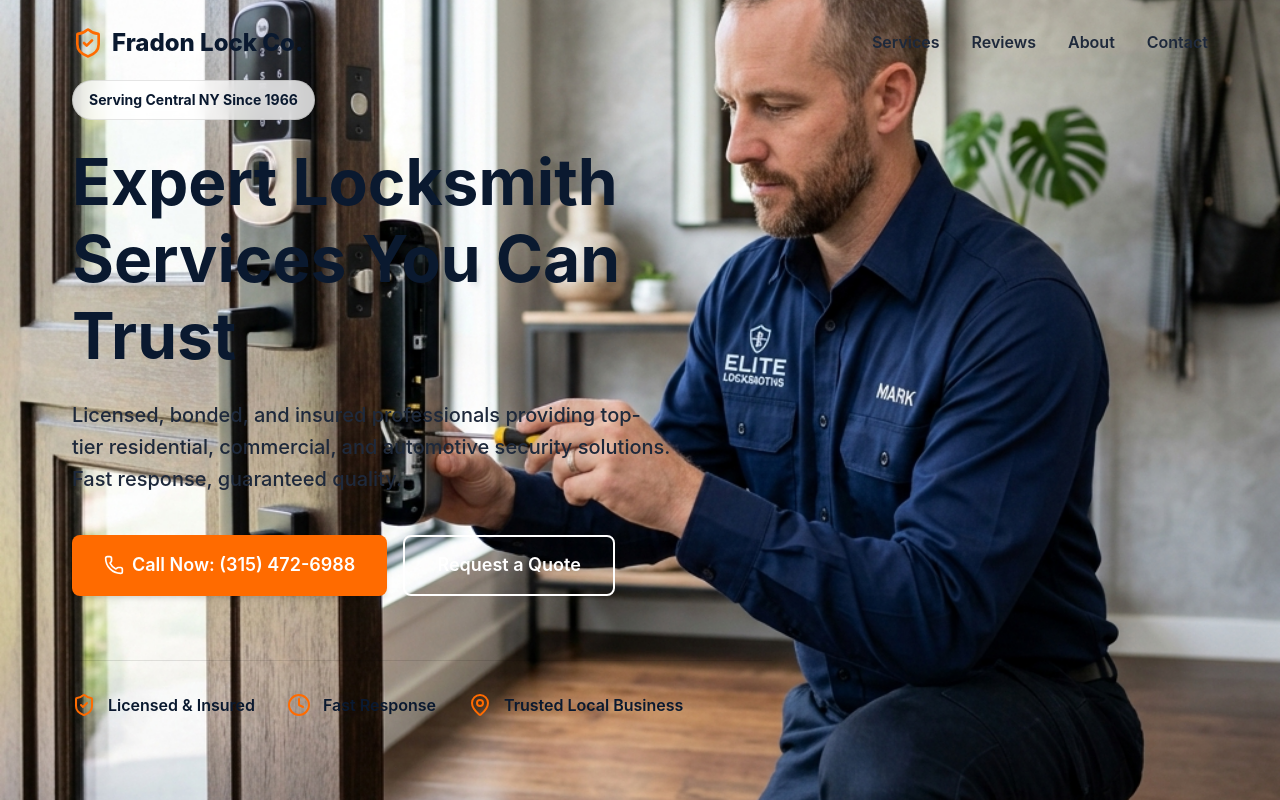
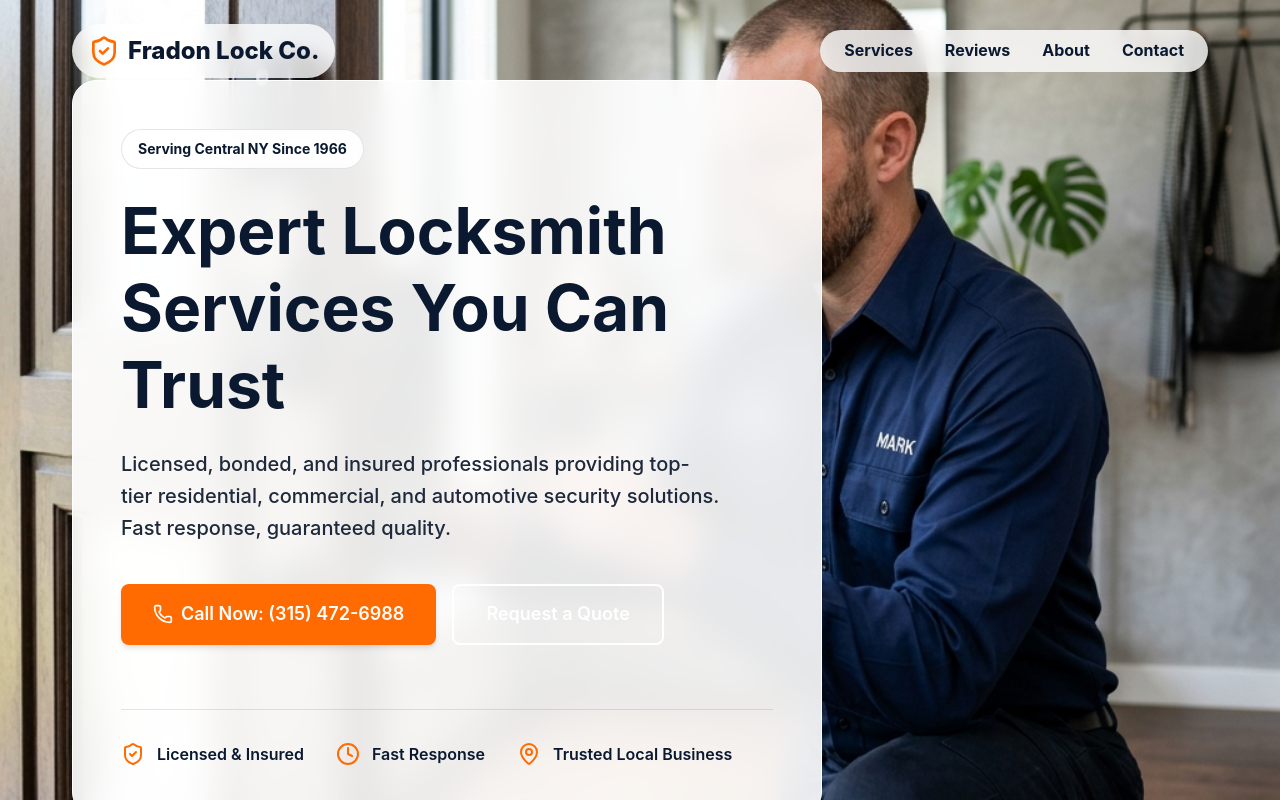
Before and after one commit to Grasaia/Mock-landing-page-locksmith, a React (Vite) app: page / in a window 1280 px wide. Shown: the top 800 px of the page. Built offline with nearby package versions, Linux system fonts and the light colour scheme.

Commit message:
feat: add foundational CSS styles and layout components for locksmith landing page

```diff
--- a/src/index.css
+++ b/src/index.css
@@ -148,13 +148,21 @@ section {
   display: flex;
   align-items: center;
   gap: 0.5rem;
+  background-color: rgba(255, 255, 255, 0.8);
+  padding: 0.5rem 1rem;
+  border-radius: 2rem;
+  backdrop-filter: blur(8px);
 }
 
 .nav-links {
   display: none;
   gap: 2rem;
-  color: var(--color-text);
-  font-weight: 600;
+  color: var(--color-primary);
+  font-weight: 700;
+  background-color: rgba(255, 255, 255, 0.8);
+  padding: 0.5rem 1.5rem;
+  border-radius: 2rem;
+  backdrop-filter: blur(8px);
 }
 
 @media (min-width: 768px) {
@@ -195,7 +203,13 @@ section {
 
 .hero-content {
   color: var(--color-primary);
-  max-width: 700px;
+  max-width: 750px;
+  background-color: rgba(255, 255, 255, 0.9);
+  backdrop-filter: blur(16px);
+  padding: 3rem;
+  border-radius: var(--radius-xl);
+  box-shadow: var(--shadow-xl);
+  border: 1px solid rgba(255, 255, 255, 1);
 }
 
 .hero-badge {
```
